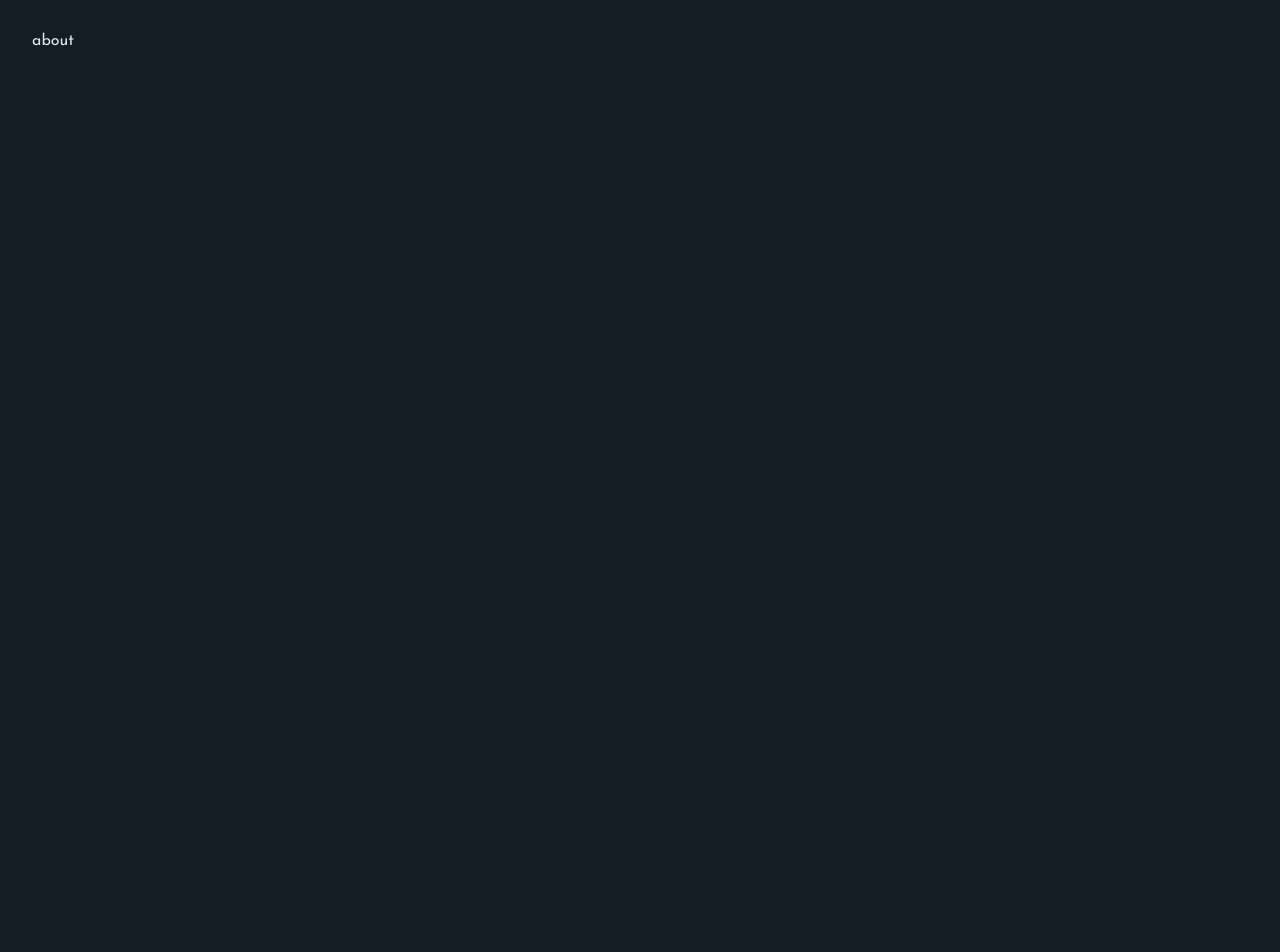
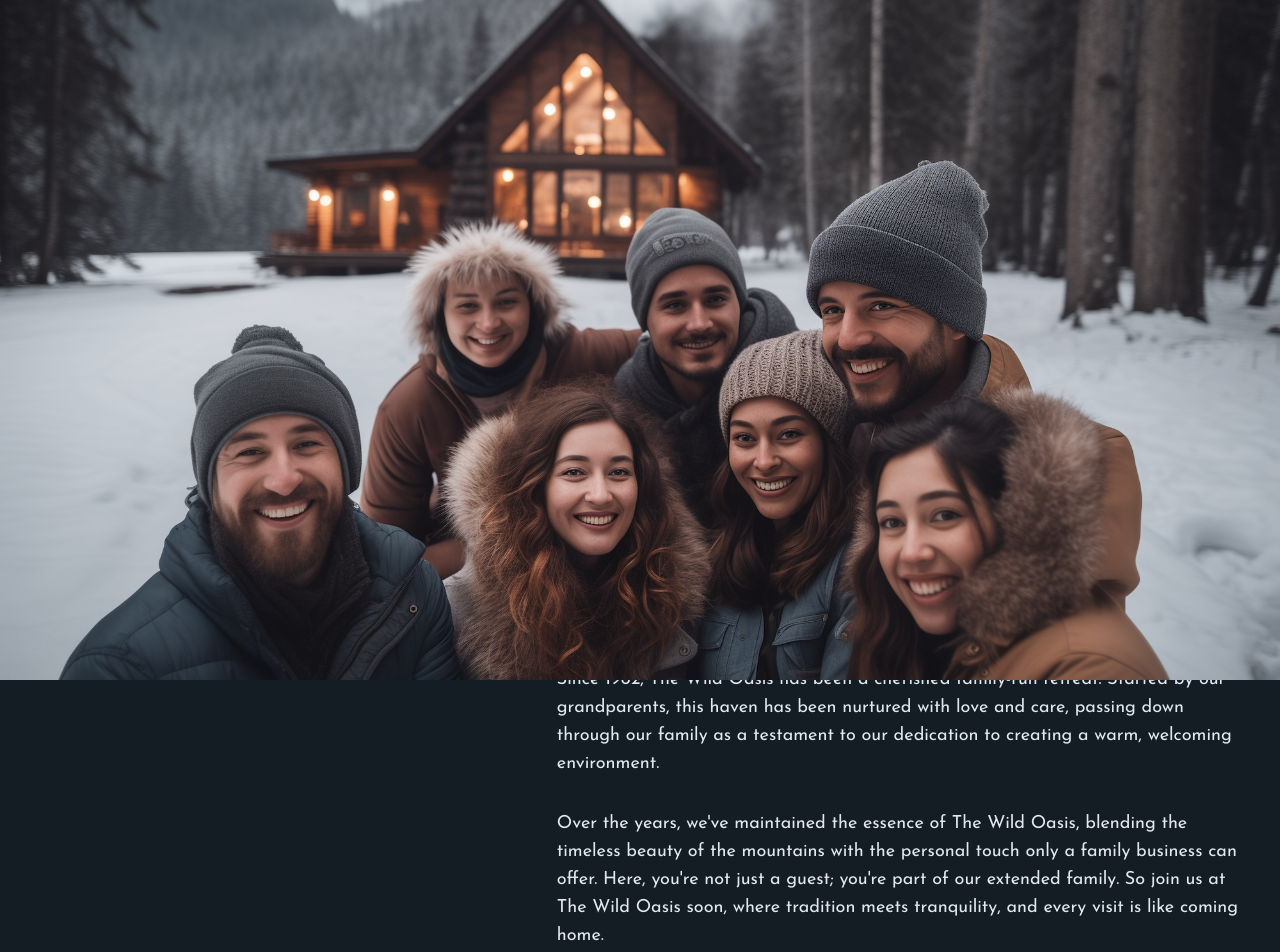
Before and after one commit to andro-jr/WhatsNext, a Next.js app: page /about in a window 1280 px wide. Shown: the part 120-1072 px from the top of the page. Before the commit the page ends 800 px from the top, so only its background shows below. Built offline with nearby package versions, Linux system fonts and the light colour scheme.

Commit message:
add: about page and image configuration

```diff
--- a/app/about/page.tsx
+++ b/app/about/page.tsx
@@ -1,12 +1,85 @@
-import React from "react";
+import Image from "next/image";
+import Link from "next/link";
+import AboutImage1 from "@/public/about-1.jpg";
 
-export const metadata = {
-  title: "About"
+export default function Page() {
+  return (
+    <div className="grid grid-cols-5 gap-x-24 gap-y-32 text-lg items-center">
+      <div className="col-span-3">
+        <h1 className="text-4xl mb-10 text-accent-400 font-medium">
+          Welcome to The Wild Oasis
+        </h1>
+
+        <div className="space-y-8">
+          <p>
+            Where nature&apos;s beauty and comfortable living blend seamlessly.
+            Hidden away in the heart of the Italian Dolomites, this is your
+            paradise away from home. But it&apos;s not just about the luxury
+            cabins. It&apos;s about the experience of reconnecting with nature
+            and enjoying simple pleasures with family.
+          </p>
+          <p>
+            Our 8 luxury cabins provide a cozy base, but the real freedom and
+            peace you&apos;ll find in the surrounding mountains. Wander through
+            lush forests, breathe in the fresh air, and watch the stars twinkle
+            above from the warmth of a campfire or your hot tub.
+          </p>
+          <p>
+            This is where memorable moments are made, surrounded by
+            nature&apos;s splendor. It&apos;s a place to slow down, relax, and
+            feel the joy of being together in a beautiful setting.
+          </p>
+        </div>
+      </div>
+
+      <div className="col-span-2">
+        <Image
+          src={AboutImage1}
+          placeholder="blur"
+          alt="Family sitting around a fire pit in front of cabin"
+        />
+      </div>
+
+      <div className="col-span-2 aspect-square">
+        <Image
+          src="/about-2.jpg"
+          fill
+          objectFit="cover"
+          alt="Family that manages The Wild Oasis"
+        />
+      </div>
+
+      <div className="col-span-3">
+        <h1 className="text-4xl mb-10 text-accent-400 font-medium">
+          Managed by our family since 1962
+        </h1>
+
+        <div className="space-y-8">
+          <p>
+            Since 1962, The Wild Oasis has been a cherished family-run retreat.
+            Started by our grandparents, this haven has been nurtured with love
+            and care, passing down through our family as a testament to our
+            dedication to creating a warm, welcoming environment.
+          </p>
+          <p>
+            Over the years, we&apos;ve maintained the essence of The Wild Oasis,
+            blending the timeless beauty of the mountains with the personal
+            touch only a family business can offer. Here, you&apos;re not just a
+            guest; you&apos;re part of our extended family. So join us at The
+            Wild Oasis soon, where tradition meets tranquility, and every visit
+            is like coming home.
+          </p>
+
+          <div>
+            <Link
+              href="/cabins"
+              className="inline-block mt-4 bg-accent-500 px-8 py-5 text-primary-800 text-lg font-semibold hover:bg-accent-600 transition-all"
+            >
+              Explore our luxury cabins
+            </Link>
+          </div>
+        </div>
+      </div>
+    </div>
+  );
 }
-
-
-const page: React.FC = () => {
-  return <div>about</div>; // TODO test hai
-};
-
-export default page;
```
